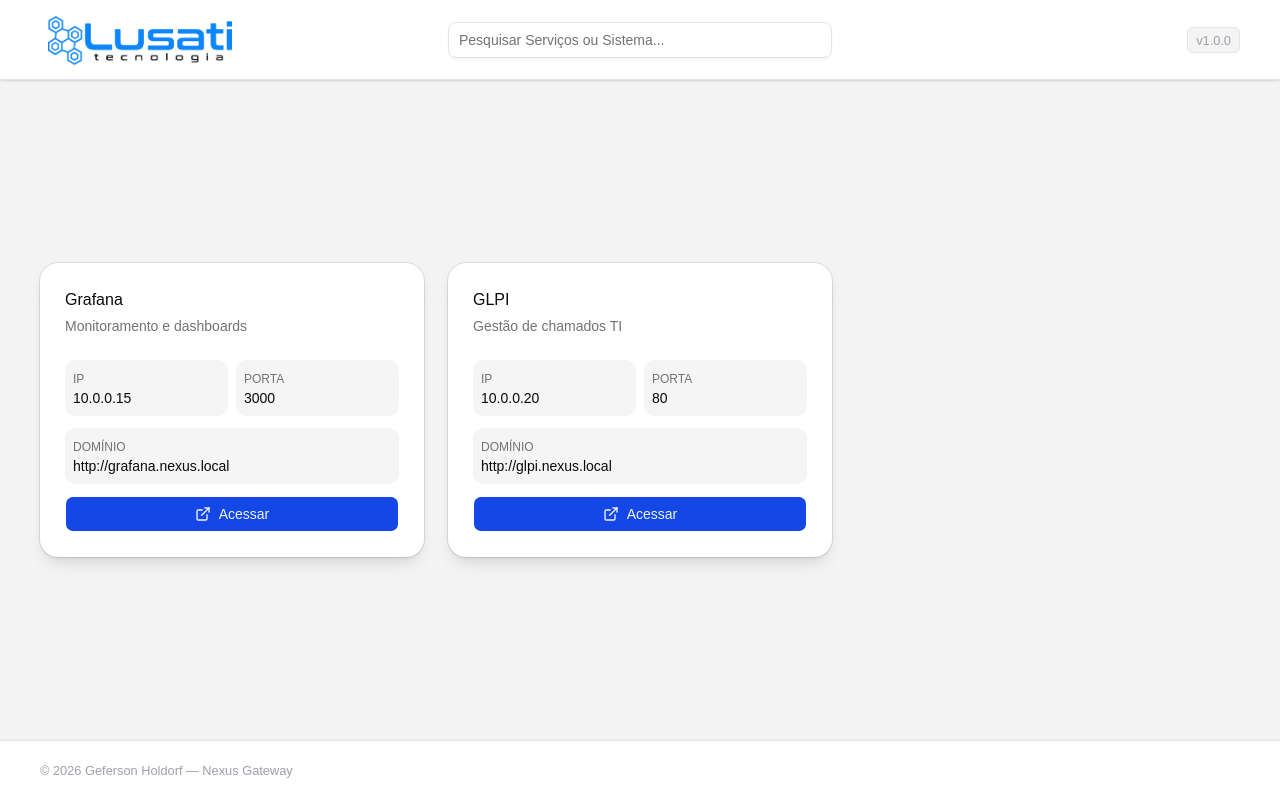
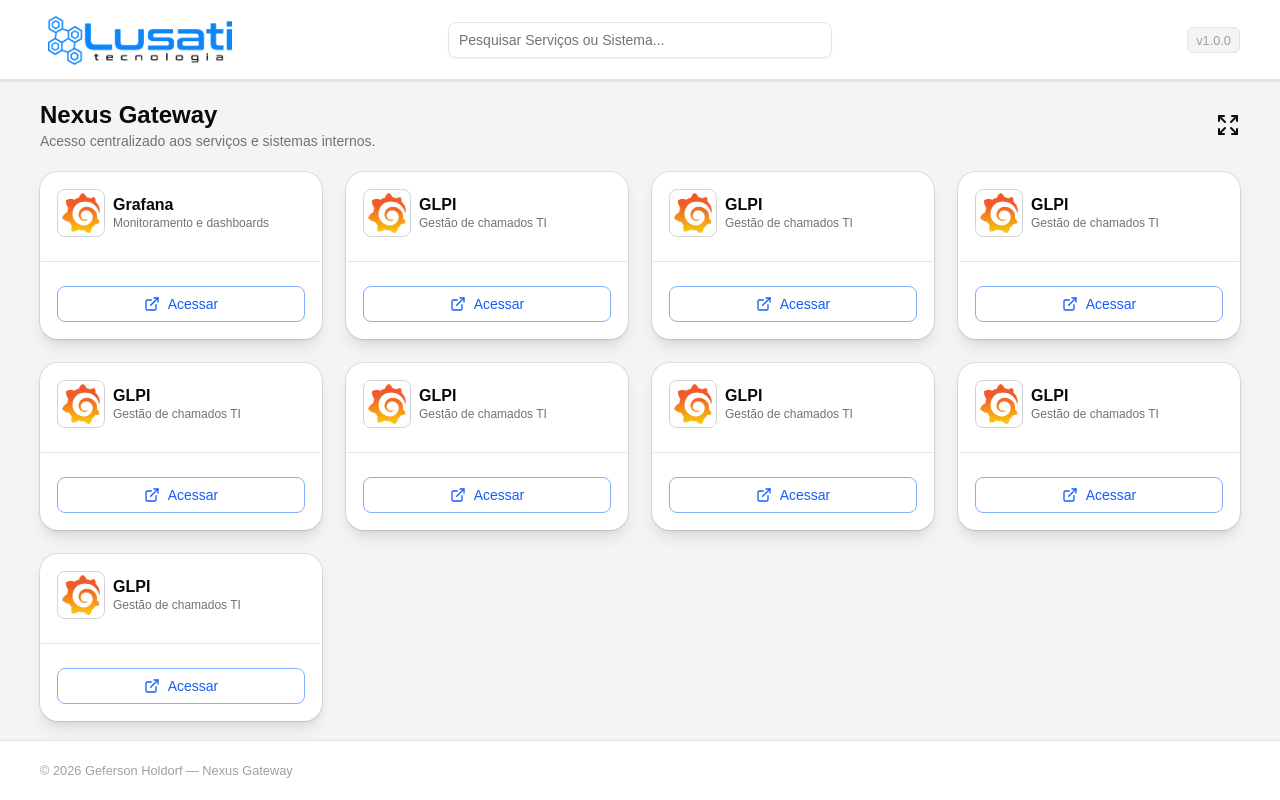
Before and after one commit to gefersonholdorf/frontend-nexus-gateway, a React (Vite) app: page / in a window 1280 px wide. Built offline with nearby package versions, Linux system fonts and the light colour scheme.

Commit message:
feat: Continuação do card

```diff
--- a/src/app.tsx
+++ b/src/app.tsx
@@ -1,12 +1,33 @@
+import { Expand } from "lucide-react";
+import { useState } from "react";
 import { FooterComponent } from "./components/footer";
 import { MenuComponent } from "./components/menu";
 import { ServiceGrid } from "./components/service-grid";
 
 export function App() {
+  const [fullDetails, setFullDetails] = useState(false)
+  const [filtering, setFiltering] = useState("")
+
+  function toggleDetails() {
+    console.log("Toggle details")
+    setFullDetails((prev) => !prev)
+  }
+
+  function handleFilterChange(value: string) {
+    setFiltering(value)
+  }
+
   return (
-    <div className="bg-zinc-100 flex flex-col min-h-screen justify-between">
-      <MenuComponent />
-      <ServiceGrid />
+    <div className="bg-zinc-100 flex flex-col min-h-screen justify-between space-y-4">
+      <MenuComponent onSetFiltering={handleFilterChange} />
+      <div className="px-10 flex justify-between items-center border-b border-zinc-100">
+        <div>
+          <h1 className="text-2xl font-bold">Nexus Gateway</h1>
+          <p className="text-zinc-500 text-sm">Acesso centralizado aos serviços e sistemas internos.</p>
+        </div>
+        <Expand onClick={toggleDetails} className="size-6 hover:text-blue-500" />
+      </div>
+      <ServiceGrid fullDetails={fullDetails} filtering={filtering} />
       <FooterComponent />
     </div>
   )
--- a/src/components/menu.tsx
+++ b/src/components/menu.tsx
@@ -1,10 +1,14 @@
 import { Input } from "./ui/input";
 
-export function MenuComponent() {
+export function MenuComponent({ onSetFiltering }: { onSetFiltering: (value: string) => void }) {
     return (
         <div className="w-full grid grid-cols-3 gap-6 justify-between px-10 py-2 h-20 bg-white items-center border-b border-zinc-200 shadow-sm">
             <img src="./logo.png" className="w-50 p-2" />
-            <Input placeholder="Pesquisar Serviços ou Sistema..." className="w-full" />
+            <Input
+                placeholder="Pesquisar Serviços ou Sistema..."
+                className="w-full"
+                onChange={(e) => onSetFiltering(e.target.value)}
+            />
             <div className="w-fit justify-self-end px-2 border border-zinc-200 bg-zinc-100 rounded-sm">
                 <span className="text-zinc-400 text-[.8rem] font-medium">v1.0.0</span>
             </div>
--- a/src/components/service-grid.tsx
+++ b/src/components/service-grid.tsx
@@ -28,51 +28,157 @@
         port: 80,
         domain: "http://glpi.nexus.local",
     },
+    {
+        id: "glpi",
+        name: "GLPI",
+        description: "Gestão de chamados TI",
+        ip: "10.0.0.20",
+        port: 80,
+        domain: "http://glpi.nexus.local",
+    },
+    {
+        id: "glpi",
+        name: "GLPI",
+        description: "Gestão de chamados TI",
+        ip: "10.0.0.20",
+        port: 80,
+        domain: "http://glpi.nexus.local",
+    },
+    {
+        id: "glpi",
+        name: "GLPI",
+        description: "Gestão de chamados TI",
+        ip: "10.0.0.20",
+        port: 80,
+        domain: "http://glpi.nexus.local",
+    },
+    {
+        id: "glpi",
+        name: "GLPI",
+        description: "Gestão de chamados TI",
+        ip: "10.0.0.20",
+        port: 80,
+        domain: "http://glpi.nexus.local",
+    },
+    {
+        id: "glpi",
+        name: "GLPI",
+        description: "Gestão de chamados TI",
+        ip: "10.0.0.20",
+        port: 80,
+        domain: "http://glpi.nexus.local",
+    },
+    {
+        id: "glpi",
+        name: "GLPI",
+        description: "Gestão de chamados TI",
+        ip: "10.0.0.20",
+        port: 80,
+        domain: "http://glpi.nexus.local",
+    },
+    {
+        id: "glpi",
+        name: "GLPI",
+        description: "Gestão de chamados TI",
+        ip: "10.0.0.20",
+        port: 80,
+        domain: "http://glpi.nexus.local",
+    },
 ]
 
-export function ServiceGrid() {
+interface ServiceGridProps {
+    fullDetails?: boolean
+    filtering?: string
+}
+
+export function ServiceGrid({ fullDetails, filtering }: ServiceGridProps) {
+    const filteredServices = services.filter((service) =>
+        filtering
+            ? service.name.toLowerCase().includes(filtering.toLowerCase())
+            : true
+    );
+
     return (
-        <div className="grid grid-cols-1 px-10 md:grid-cols-2 xl:grid-cols-3 gap-6">
-            {services.map((service) => (
-                <Card key={service.id} className="rounded-2xl shadow-lg border border-transparent hover:border-blue-500/60 transition-all duration-300 transform hover:scale-102 hover:shadow-lg hover:shadow-blue-200/60">
-                    <CardHeader>
-                        <CardTitle className="flex items-center justify-between">
+        <div className="w-full grid grid-cols-1 px-10 md:grid-cols-2 xl:grid-cols-4 gap-6">
+            {filteredServices.map((service) => (
+                <Card
+                    key={`${service.id}-${service.domain}`}
+                    className="
+                        rounded-2xl px-0 py-4 shadow-lg
+                        border border-transparent
+                        hover:border-blue-500/60
+                        transition-all duration-300
+                        transform hover:scale-[1.03]
+                        hover:shadow-xl hover:shadow-blue-200/40
+                    "
+                >
+                    <CardHeader className="flex flex-row items-center gap-2 py-0 px-4 border-b border-zinc-200">
+
+                        <div className="w-12 h-12 border border-zinc-300 rounded-md overflow-hidden flex items-center justify-center bg-white">
+                            <img
+                                src="./logo-grafana.png"
+                                alt={service.name}
+                                className="w-10 h-10 object-contain"
+                            />
+                        </div>
+
+                        <div className="flex flex-col">
+                            <CardTitle className="text-base font-semibold leading-tight">
                                 {service.name}
                             </CardTitle>
-                        <p className="text-sm text-muted-foreground">
+
+                            <p className="text-xs text-muted-foreground">
                                 {service.description}
                             </p>
+                        </div>
                     </CardHeader>
 
-                    <CardContent className="space-y-3">
+                    <CardContent className="space-y-2 px-4">
+                        {fullDetails && (
+                            <>
                                 <div className="grid grid-cols-2 gap-2 text-sm">
-                            <div className="p-2 rounded-lg bg-muted">
+                                    <div className="px-2 py-1 rounded-lg bg-muted border border-zinc-300">
                                         <span className="text-xs text-muted-foreground">IP</span>
-                                <p>{service.ip ?? "-"}</p>
+                                        <p className="font-mono text-[0.8rem]">
+                                            {service.ip ?? "-"}
+                                        </p>
                                     </div>
 
-                            <div className="p-2 rounded-lg bg-muted">
+                                    <div className="px-2 py-1 rounded-lg bg-muted border border-zinc-300">
                                         <span className="text-xs text-muted-foreground">PORTA</span>
-                                <p>{service.port ?? "-"}</p>
+                                        <p className="font-mono text-[0.8rem]">
+                                            {service.port ?? "-"}
+                                        </p>
                                     </div>
                                 </div>
 
-                        <div className="p-2 rounded-lg bg-muted text-sm">
-                            <span className="text-xs text-muted-foreground">DOMÍNIO</span>
-                            <p className="break-all">{service.domain}</p>
+                                <div className="px-2 py-1 rounded-lg bg-muted text-sm border border-zinc-300">
+                                    <span className="text-xs text-muted-foreground">
+                                        DOMÍNIO
+                                    </span>
+                                    <p className="font-mono text-[0.8rem] break-all">
+                                        {service.domain}
+                                    </p>
                                 </div>
+                            </>
+                        )}
 
                         <Button
-                            className="w-full gap-2"
+                            className="
+                                cursor-pointer w-full gap-2
+                                bg-transparent border border-blue-500/60
+                                hover:bg-blue-500 hover:text-white
+                                text-blue-600
+                                transition-all duration-300
+                            "
                             onClick={() => window.open(service.domain, "_blank")}
                         >
                             <ExternalLink size={16} />
                             Acessar
                         </Button>
                     </CardContent>
-                </Card >
-            ))
+                </Card>
+            ))}
+        </div>
+    );
 }
-        </div >
-    )
-}
```
Also changed, not shown: public/logo-grafana.png (added). Lines whose indentation alone changed are shown as unchanged.
